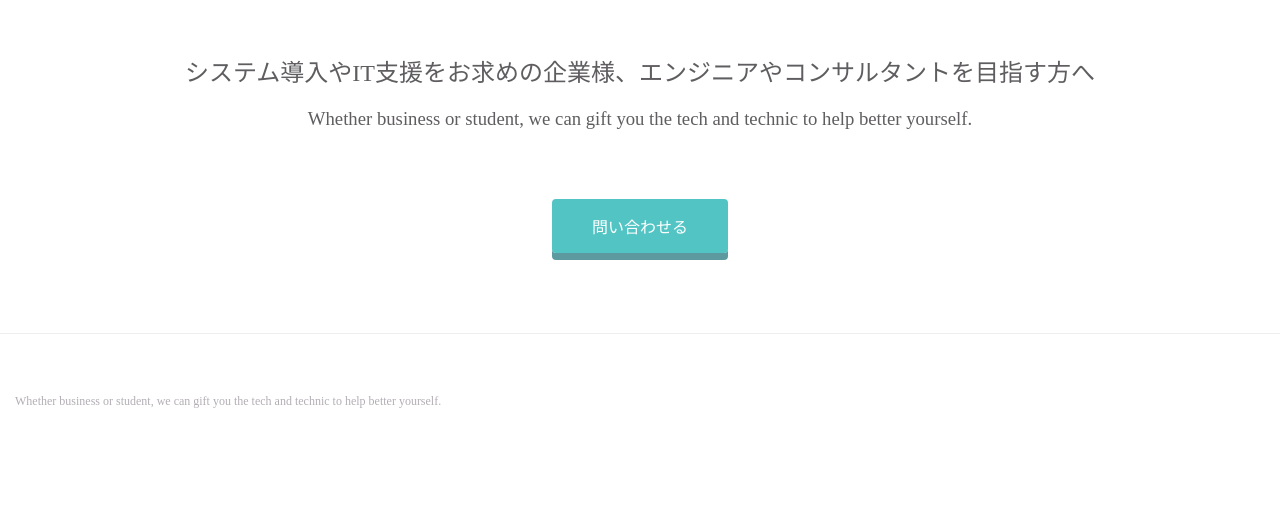
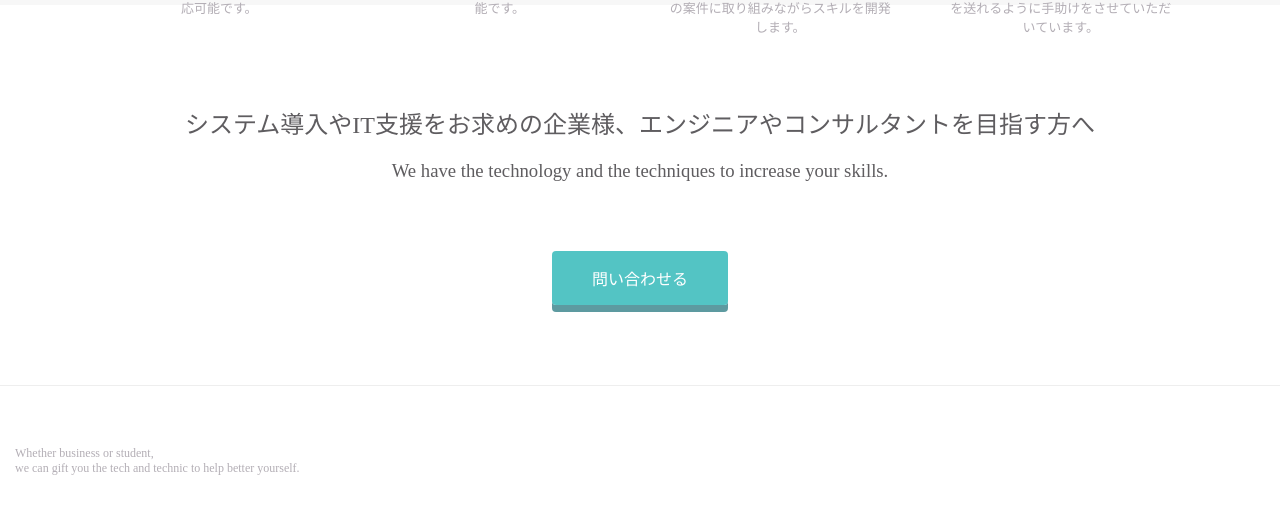
Before and after one commit to ko1238/gift, a plain HTML site: page index.html in a window 1280 px wide. Shown: the part 1289-1797 px from the top of the page. Before the commit the page ends 1730 px from the top, so only its background shows below. Drawn offline with Linux system fonts and the light colour scheme.

Commit message:
Update index.html

```diff
--- a/index.html
+++ b/index.html
@@ -25,7 +25,7 @@
   </header>
   <div class="top-wrapper">
     <div class="container">
-      <h1>Whether business or student, we can gift you the tech and technic to help better yourself.</h1>
+      <h1>Whether business or student, <br>we can gift you the tech and technic to help better yourself.</h1>
       <p>Giftechは成長を求めるすべての方に、あらゆる技術を提供します。</p>
       <div class="btn-wrapper">
         <a href="#" class="btn facebook">For Business</a>or<a href="#" class="btn twitter">For student</a>
@@ -74,7 +74,7 @@
     <div class="container">
       <div class="heading">
         <h2>システム導入やIT支援をお求めの企業様、エンジニアやコンサルタントを目指す方へ</h2>
-        <h3>Whether business or student, we can gift you the tech and technic to help better yourself.</h3>
+        <h3>We have the technology and the techniques to increase your skills.</h3>
       </div>
       <span class="btn message">問い合わせる</span>
     </div>
@@ -82,7 +82,7 @@
   <footer>
     <div class="container">
       <img src="">
-      <p>Whether business or student, we can gift you the tech and technic to help better yourself.</p>
+      <p>Whether business or student, <br> we can gift you the tech and technic to help better yourself.</p>
     </div>
   </footer>
 </body>
```
